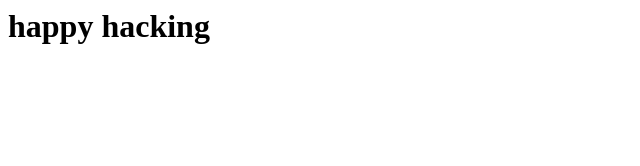
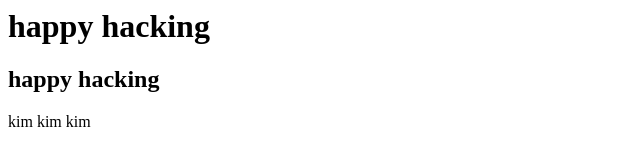
Before and after one commit to Billy-Kimm/git-tutorial, a plain HTML site: page index.html in a window 1280 px wide. Shown: the whole page, without its empty margins (0-640 px from the left). Drawn offline with Linux system fonts and the light colour scheme.

```diff
--- a/index.html
+++ b/index.html
@@ -1 +1,5 @@
 <h1>happy hacking</h1>
+
+<h2>happy hacking</h2>
+
+<p>kim kim kim</p>
```
Also changed, not shown: 2 other files.
